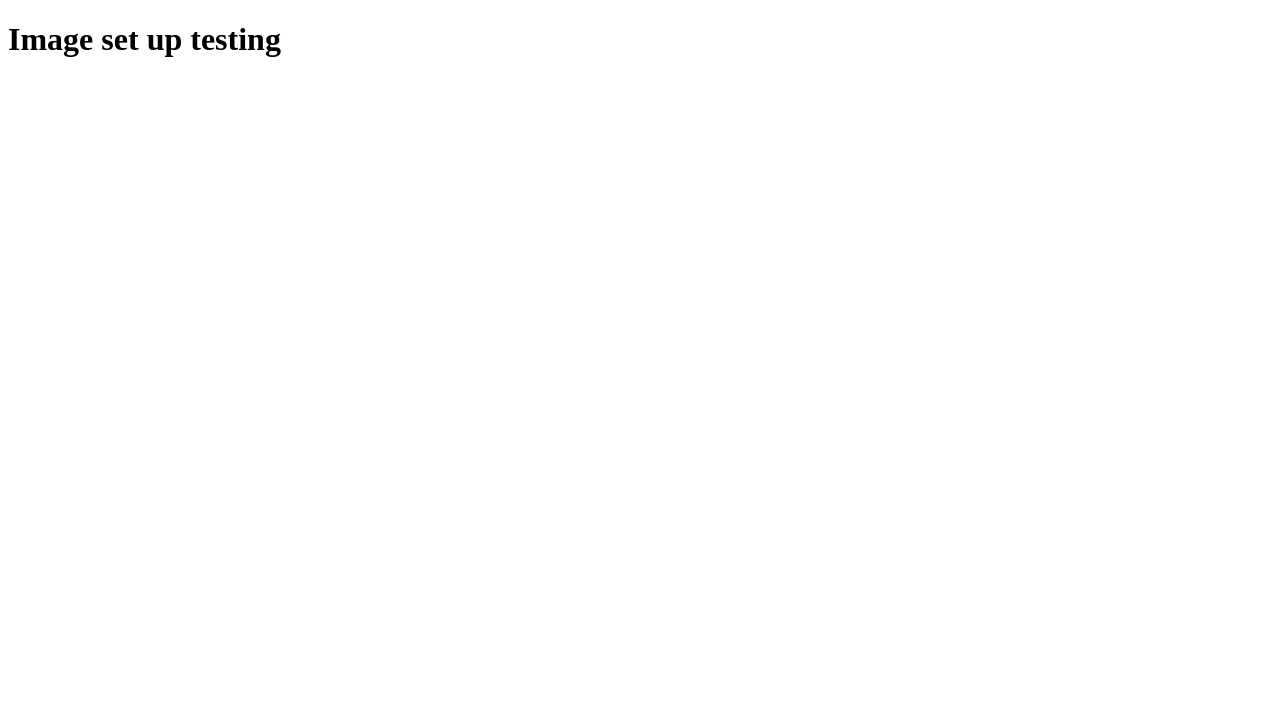
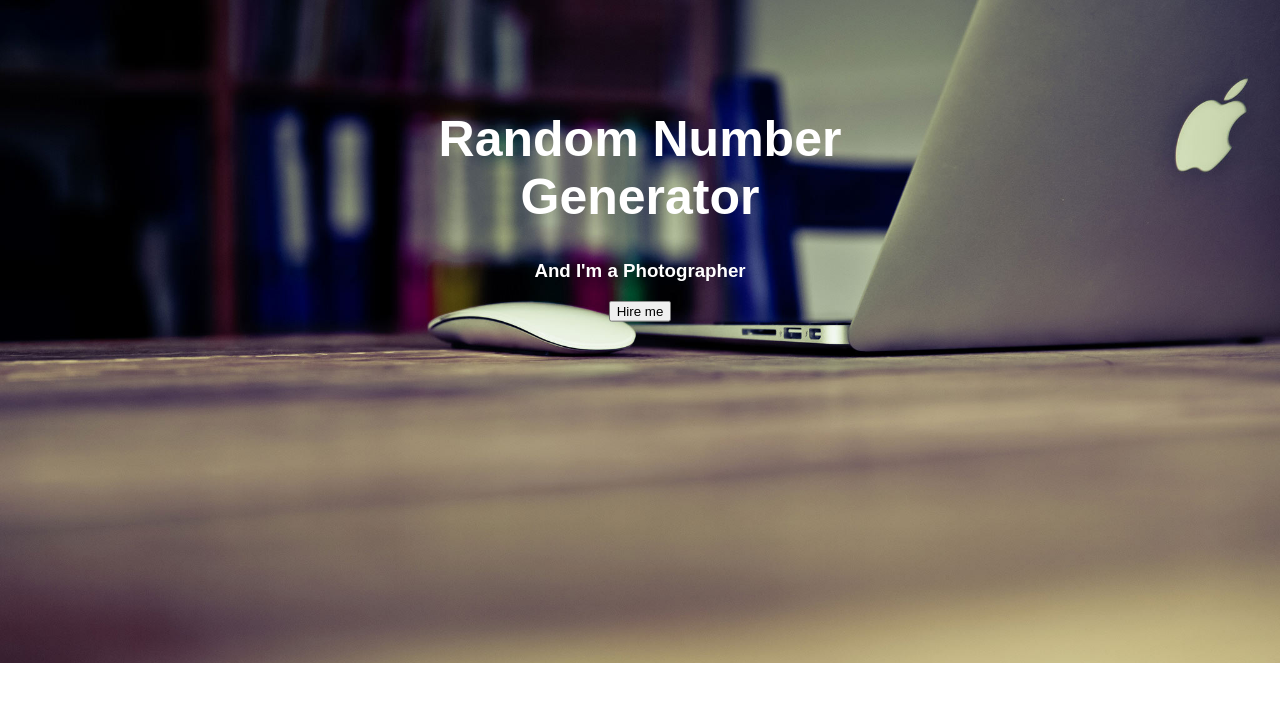
Before and after one commit to sparsh0008/One_Time_Password_Generator, a plain HTML site: page index.html in a window 1280 px wide. Drawn offline with Linux system fonts and the light colour scheme.

Commit message:
InProgressjsFile

```diff
--- a/index.html
+++ b/index.html
@@ -7,21 +7,36 @@
     <title>Sparsh khanna</title>
 
     <style>
-        .bg {
-        /* The image used */
-        background-image: url("img_girl.jpg");
-
-        /* Full height */
-        height: 100%;
-
-        /* Center and scale the image nicely */
-        background-position: center;
-        background-repeat: no-repeat;
-        background-size: cover;
-}
+        body{
+            margin: 0;
+            font-family: Arial, Helvetica, sans-serif;
+        }
+        .hero-image {
+            background-image: url("home.jpg");
+            background-color: #cccccc;
+            height: 663px;
+            background-position: center;
+            background-repeat: no-repeat;
+            background-size: cover;
+            position: relative;
+        }
+        .hero-text {
+            text-align: center;
+            position: absolute;
+            top: 30%;
+            left: 50%;
+            transform: translate(-50%, -50%);
+            color: white;
+        }
     </style>
 </head>
 <body>
-    <h1>Image set up testing</h1>
+    <div class="hero-image">
+        <div class="hero-text">
+          <h1 style="font-size:50px">Random Number Generator</h1>
+          <h3>And I'm a Photographer</h3>
+          <button>Hire me</button>
+        </div>
+      </div>
 </body>
 </html>
```
Also changed, not shown: Generate.js (added), home.jpg (added).
